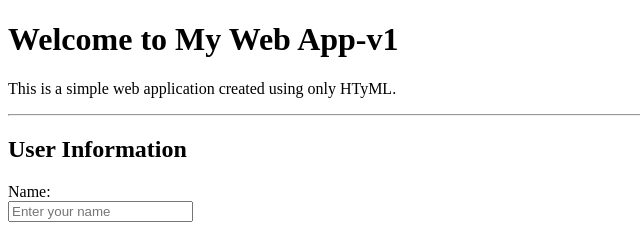
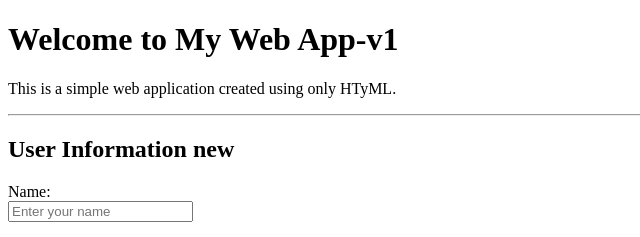
Before and after one commit to thoufeeks/test-cicd-new, a plain HTML site: page index.html in a window 1280 px wide. Shown: the top 237 px of the page, 0-640 px from the left. Drawn offline with Linux system fonts and the light colour scheme.

Commit message:
Update index.html

```diff
--- a/index.html
+++ b/index.html
@@ -13,7 +13,7 @@
 
     <hr>
 
-    <h2>User Information</h2>
+    <h2>User Information new</h2>
 
     <form>
         <label for="name">Name:</label><br>
```
